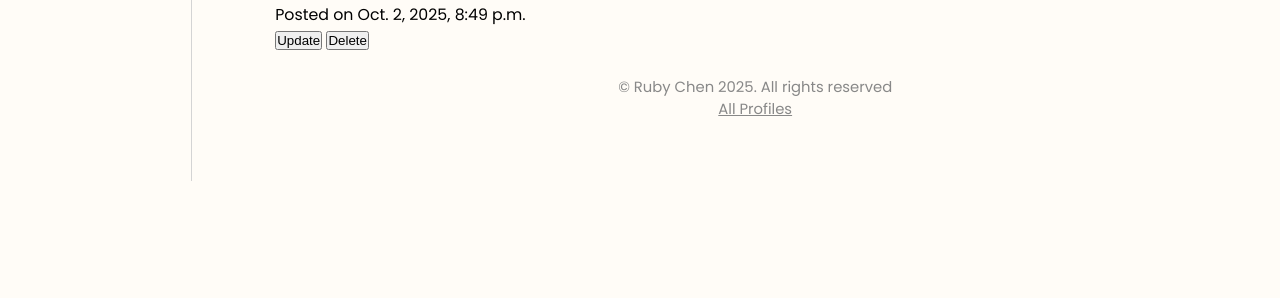
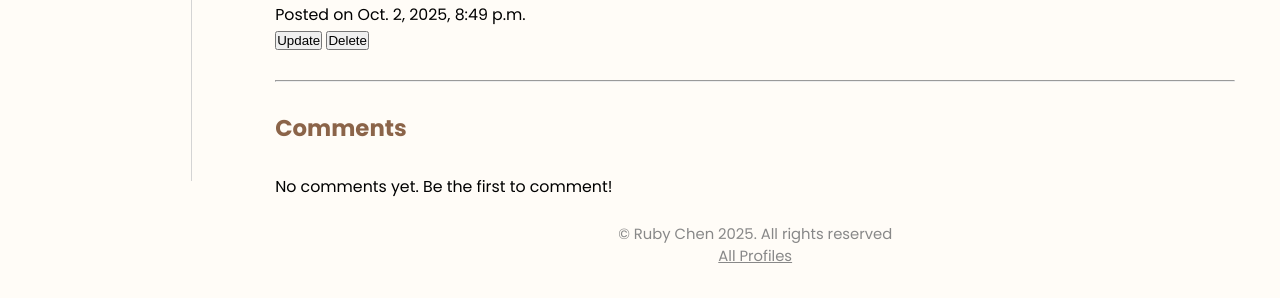
Before and after one commit to rchen0714/cs412, a Django app: page /mini_insta/post/1 in a window 1280 px wide. Shown: the part 619-917 px from the top of the page. Before the commit the page ends 800 px from the top, so only its background shows below. Run offline with Django 5.2, Linux system fonts and the light colour scheme; data comes from the database, SQL or seed files in the repository; both versions use the stored data as it was after the commit.

Commit message:
implemented the comments model

```diff
--- a/mini_insta/admin.py
+++ b/mini_insta/admin.py
@@ -6,8 +6,9 @@
 from django.contrib import admin
 
 # Register your models here.
-from .models import Follow, Profile, Post, Photo
+from .models import Follow, Profile, Post, Photo, Comment
 admin.site.register(Profile)
 admin.site.register(Post)
 admin.site.register(Photo)
 admin.site.register(Follow)
+admin.site.register(Comment)
--- a/mini_insta/models.py
+++ b/mini_insta/models.py
@@ -85,6 +85,12 @@ class Post(models.Model):
         photos = Photo.objects.filter(post=self)
         return photos
 
+    def get_all_comments(self):
+        '''Return all comments on this post'''
+
+        comments = Comment.objects.filter(post=self).order_by('-timestamp')
+        return comments
+
 
 class Photo(models.Model):
     '''Encapsulate the model of a photo in a post'''
@@ -138,3 +144,17 @@ class Follow(models.Model):
         follower_user = self.follower_profile.display_name or self.follower_profile.username
         followee_user = self.profile.display_name or self.profile.username
         return f"{follower_user} followed {followee_user} on {self.timestamp}"
+
+class Comment(models.Model):
+    '''Establishes a model of a comment made by a profile on a post'''
+
+    post = models.ForeignKey(Post, on_delete=models.CASCADE)
+    profile = models.ForeignKey(Profile, on_delete=models.CASCADE)
+    text = models.TextField(blank=True)
+    timestamp = models.DateTimeField(auto_now=True)
+
+    def __str__(self):
+        '''Return a string representation of the comment'''
+
+        commenter = self.profile.display_name or self.profile.username
+        return f"{commenter} - {self.timestamp}: {self.text}"
--- a/mini_insta/templates/mini_insta/show_post.html
+++ b/mini_insta/templates/mini_insta/show_post.html
@@ -46,9 +46,23 @@ Description: This is the singular post template for the mini_insta app.
             </form>
         </div>
 
+        <hr>
+
+        <!-- Comment section -->
+        <h3>Comments</h3>
+        {% if post.get_all_comments %}
+            <ul class="comments-list">
+                {% for comment in post.get_all_comments %}
+                    <li class="comment">
+                        <strong>@{{ comment.profile.username }}</strong>: {{ comment.text }}
+                    </li>
+                {% endfor %}
+            </ul>
+        {% else %}
+            <p>No comments yet. Be the first to comment!</p>
+        {% endif %}
+
     </post>
-
-
 
 </main>
 
--- a/mini_insta/templates/mini_insta/show_profile.html
+++ b/mini_insta/templates/mini_insta/show_profile.html
@@ -66,7 +66,10 @@ Description: This is the singular profile template for the mini_insta app.
                             <p>No image available</p>
                         {% endif %}
                     <p><strong>@{{ post.profile.username }}</strong>: {{ post.caption }}</p>
-                    <span id="link-obv"><a href="{% url 'show_post' post.pk %}">Show Post Details</a></span>
+
+                    <form id="show-post" action="{% url 'show_post' post.pk %}" method="get" style="display:inline;">
+                        <button type="submit" class="primary buttons">Show Post Detail</button>
+                    </form>
                     </div>
             </div>
         {% endfor %}
```
Also changed, not shown: db.sqlite3, mini_insta/migrations/0007_comment.py (added), mini_insta/templates/mini_insta/show_following.html (line endings or trailing spaces).
